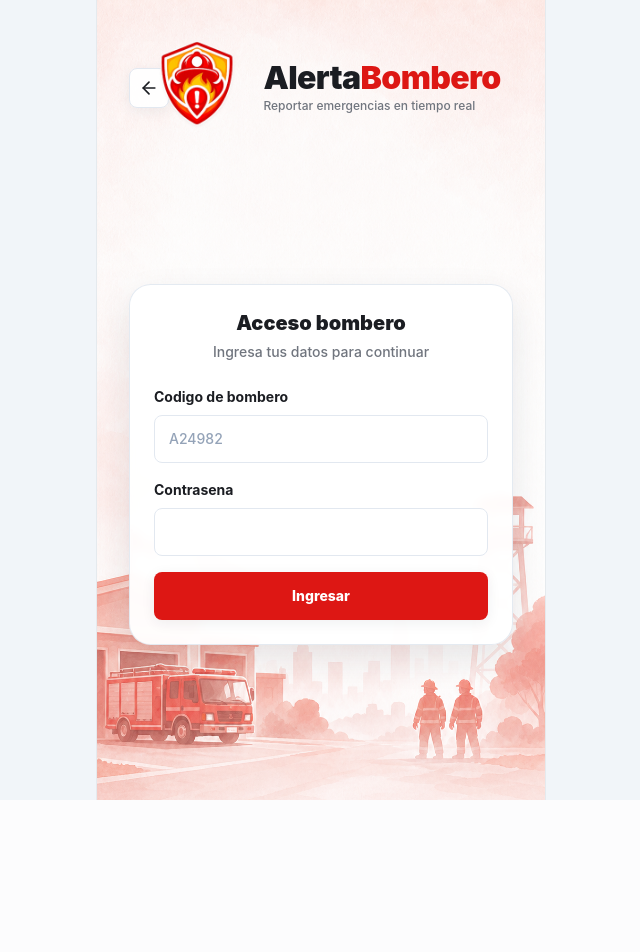
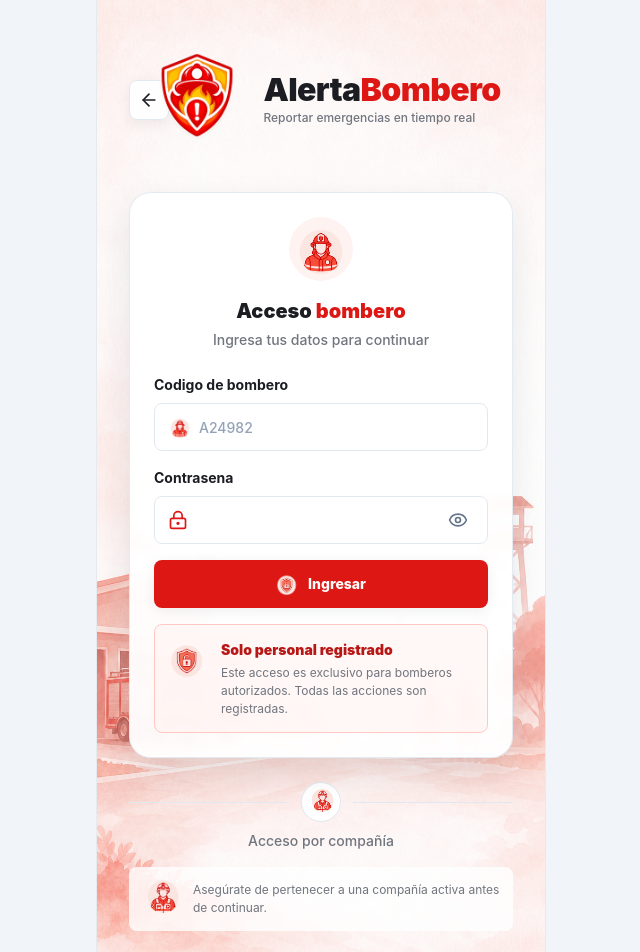
Before and after one commit to wak1e7/AlertaBombero, a React (Vite) app: page /bombero/login in a window 1280 px wide. Shown: the top 952 px of the page, without its empty margins (319-959 px from the left). Before the commit the page ends 800 px from the top, so only its background shows below. Built offline with nearby package versions, Linux system fonts and the light colour scheme.

Commit message:
feat: etapa 49 rediseña accesos ciudadano y bombero

```diff
--- a/src/App.tsx
+++ b/src/App.tsx
@@ -4,10 +4,13 @@ import { BrowserRouter, Link, Navigate, Route, Routes, useNavigate } from "react
 import {
   ChevronRight,
   ClipboardList,
+  Eye,
+  EyeOff,
   History,
   Home,
   LockKeyhole,
   MapPin,
+  Phone,
   RefreshCw,
   ShieldCheck,
   UserRound
@@ -329,9 +332,16 @@ function CitizenLoginScreen() {
 
   return (
     <AppShell compact>
-      <AuthCard title="Iniciar sesion" subtitle="Accede a tu cuenta ciudadana" backTo="/">
+      <AuthCard
+        backTo="/"
+        footer={<CitizenLoginFooter />}
+        scrollable
+        title="Iniciar sesión"
+        subtitle="Accede a tu cuenta para continuar"
+      >
         <form className="space-y-4" noValidate onSubmit={onSubmit}>
           <TextInput
+            icon={<Phone className="h-5 w-5" />}
             label="Telefono"
             value={form.phone}
             onChange={(phone) => setForm((current) => ({ ...current, phone }))}
@@ -340,6 +350,7 @@ function CitizenLoginScreen() {
             placeholder="+51 999 999 999"
           />
           <TextInput
+            icon={<LockKeyhole className="h-5 w-5" />}
             label="Contrasena"
             type="password"
             autoComplete="current-password"
@@ -349,14 +360,10 @@ function CitizenLoginScreen() {
           />
           <FormError message={error} />
           <button className="btn-primary" disabled={loading} type="submit">
-            {loading ? "Ingresando..." : "Ingresar"}
+            {loading ? "Ingresando..." : <>Ingresar <ChevronRight className="h-5 w-5" /></>}
           </button>
-          <p className="text-center text-xs text-muted">
-            No tienes cuenta?{" "}
-            <Link className="font-bold text-emergency-600" to="/ciudadano/registro">
-              Crear cuenta
-            </Link>
-          </p>
+          <AuthRoleDivider icon={<AiIcon name="citizens" className="h-7 w-7" />} label="Acceso ciudadano" />
+          <p className="text-center text-sm text-muted">No tienes cuenta? <Link className="font-bold text-emergency-600" to="/ciudadano/registro">Crear cuenta</Link></p>
         </form>
       </AuthCard>
     </AppShell>
@@ -478,9 +485,17 @@ function FirefighterLoginScreen() {
 
   return (
     <AppShell compact>
-      <AuthCard title="Acceso bombero" subtitle="Ingresa tus datos para continuar" backTo="/">
+      <AuthCard
+        backTo="/"
+        footer={<FirefighterLoginFooter />}
+        headingIcon={<AiIcon name="firefighter" className="h-14 w-14" />}
+        scrollable
+        title={<>Acceso <span className="text-emergency-600">bombero</span></>}
+        subtitle="Ingresa tus datos para continuar"
+      >
         <form className="space-y-4" noValidate onSubmit={onSubmit}>
           <TextInput
+            icon={<AiIcon name="firefighter" className="h-6 w-6" />}
             label="Codigo de bombero"
             autoComplete="username"
             maxLength={6}
@@ -489,6 +504,7 @@ function FirefighterLoginScreen() {
             placeholder="A24982"
           />
           <TextInput
+            icon={<LockKeyhole className="h-5 w-5" />}
             label="Contrasena"
             type="password"
             autoComplete="current-password"
@@ -497,8 +513,11 @@ function FirefighterLoginScreen() {
           />
           <FormError message={error} />
           <button className="btn-primary" disabled={loading} type="submit">
-            {loading ? "Validando..." : "Ingresar"}
+            {loading ? "Validando..." : <><AiIcon name="secure" className="h-6 w-6" /> Ingresar</>}
           </button>
+          <section className="rounded-lg border border-emergency-200 bg-emergency-50/60 p-3.5 text-left">
+            <div className="flex items-start gap-3"><AiIcon name="secure" className="h-10 w-10 shrink-0" /><div><p className="text-sm font-black text-emergency-700">Solo personal registrado</p><p className="mt-1 text-xs leading-relaxed text-muted">Este acceso es exclusivo para bomberos autorizados. Todas las acciones son registradas.</p></div></div>
+          </section>
         </form>
       </AuthCard>
     </AppShell>
@@ -677,6 +696,7 @@ function WelcomeFeature({ icon, text, title }: { icon: React.ReactNode; text: st
 
 function TextInput({
   autoComplete,
+  icon,
   inputMode,
   label,
   maxLength,
@@ -686,6 +706,7 @@ function TextInput({
   value
 }: {
   autoComplete?: string;
+  icon?: React.ReactNode;
   inputMode?: React.HTMLAttributes<HTMLInputElement>["inputMode"];
   label: string;
   maxLength?: number;
@@ -694,22 +715,45 @@ function TextInput({
   type?: string;
   value: string;
 }) {
+  const [passwordVisible, setPasswordVisible] = useState(false);
+  const isPassword = type === "password";
+
   return (
     <label className="field-label text-left">
       {label}
+      <span className="relative mt-2 block">
+        {icon ? <span className="pointer-events-none absolute inset-y-0 left-3.5 grid place-items-center text-emergency-600">{icon}</span> : null}
         <input
-        className="field-control"
+          className={`field-control mt-0 ${icon ? "pl-11" : ""} ${isPassword ? "pr-12" : ""}`}
           autoComplete={autoComplete}
           inputMode={inputMode}
           maxLength={maxLength}
           onChange={(event) => onChange(event.target.value)}
           placeholder={placeholder}
           required
-        type={type}
+          type={isPassword && passwordVisible ? "text" : type}
           value={value}
         />
+        {isPassword ? <button aria-label={passwordVisible ? "Ocultar contraseña" : "Mostrar contraseña"} className="absolute inset-y-0 right-3 grid w-9 place-items-center text-slate-500 hover:text-emergency-600" onClick={(event) => { event.preventDefault(); setPasswordVisible((current) => !current); }} type="button">{passwordVisible ? <EyeOff className="h-5 w-5" /> : <Eye className="h-5 w-5" />}</button> : null}
+      </span>
     </label>
   );
+}
+
+function AuthRoleDivider({ icon, label }: { icon: React.ReactNode; label: string }) {
+  return <div className="pt-1 text-center"><div className="flex items-center gap-3"><span className="h-px flex-1 bg-slate-200" /><span className="grid h-10 w-10 place-items-center rounded-full border border-slate-200 bg-white">{icon}</span><span className="h-px flex-1 bg-slate-200" /></div><p className="mt-2 text-sm font-medium text-muted">{label}</p></div>;
+}
+
+function CitizenLoginFooter() {
+  return <><section className="grid grid-cols-2 gap-3"><AuthInfoCard icon={<AiIcon name="secure" className="h-10 w-10" />} title="Datos seguros" text="Encriptación de extremo a extremo para proteger tu información." /><AuthInfoCard icon={<AiIcon name="rapid" className="h-10 w-10" />} title="Respuesta rápida" text="Conexión directa con estaciones para una atención oportuna." /></section><div className="mt-6 flex items-start justify-center gap-3 px-3 text-left"><AiIcon name="secure" className="h-8 w-8 shrink-0" /><p className="text-xs leading-relaxed text-muted">Tu seguridad es nuestra prioridad.<br />Usa la app solo en caso de emergencia real.</p></div></>;
+}
+
+function FirefighterLoginFooter() {
+  return <><AuthRoleDivider icon={<AiIcon name="rescue" className="h-7 w-7" />} label="Acceso por compañía" /><div className="mt-4 flex items-center gap-3 rounded-lg bg-white/80 p-3"><AiIcon name="rescue" className="h-10 w-10 shrink-0" /><p className="text-xs leading-relaxed text-muted">Asegúrate de pertenecer a una compañía activa antes de continuar.</p></div></>;
+}
+
+function AuthInfoCard({ icon, text, title }: { icon: React.ReactNode; text: string; title: string }) {
+  return <article className="min-h-44 rounded-[1.15rem] border border-slate-200 bg-white/90 p-4 text-center shadow-soft"><span className="mx-auto grid h-14 w-14 place-items-center rounded-full bg-emergency-50">{icon}</span><h2 className="mt-3 text-sm font-black text-ink">{title}</h2><p className="mt-2 text-xs leading-relaxed text-muted">{text}</p></article>;
 }
 
 function FormError({ message }: { message: string }) {
--- a/src/components/AuthCard.tsx
+++ b/src/components/AuthCard.tsx
@@ -8,12 +8,16 @@ export function AuthCard({
   title,
   subtitle,
   children,
+  footer,
+  headingIcon,
   backTo = "/",
   scrollable = false
 }: {
-  title: string;
+  title: React.ReactNode;
   subtitle: string;
   children: React.ReactNode;
+  footer?: React.ReactNode;
+  headingIcon?: React.ReactNode;
   backTo?: string;
   scrollable?: boolean;
 }) {
@@ -27,10 +31,12 @@ export function AuthCard({
           <BrandLogo large withName />
         </header>
         <div className={`${scrollable ? "mt-9" : "my-auto"} rounded-[1.35rem] border border-slate-200/90 bg-white/95 p-5 shadow-[0_14px_34px_rgba(31,38,51,0.1)] backdrop-blur-sm sm:p-6`}>
+          {headingIcon ? <div className="mx-auto mb-4 grid h-16 w-16 place-items-center rounded-full bg-emergency-50">{headingIcon}</div> : null}
           <h1 className="text-center text-xl font-black text-ink">{title}</h1>
           <p className="mt-1 text-center text-sm font-medium text-muted">{subtitle}</p>
           <div className="mt-6">{children}</div>
         </div>
+        {footer ? <div className="mt-5 pb-6">{footer}</div> : null}
       </div>
     </section>
   );
```
Also changed, not shown: 1 other file (tests, documents, lock files or other folders). Lines whose indentation alone changed are shown as unchanged.
